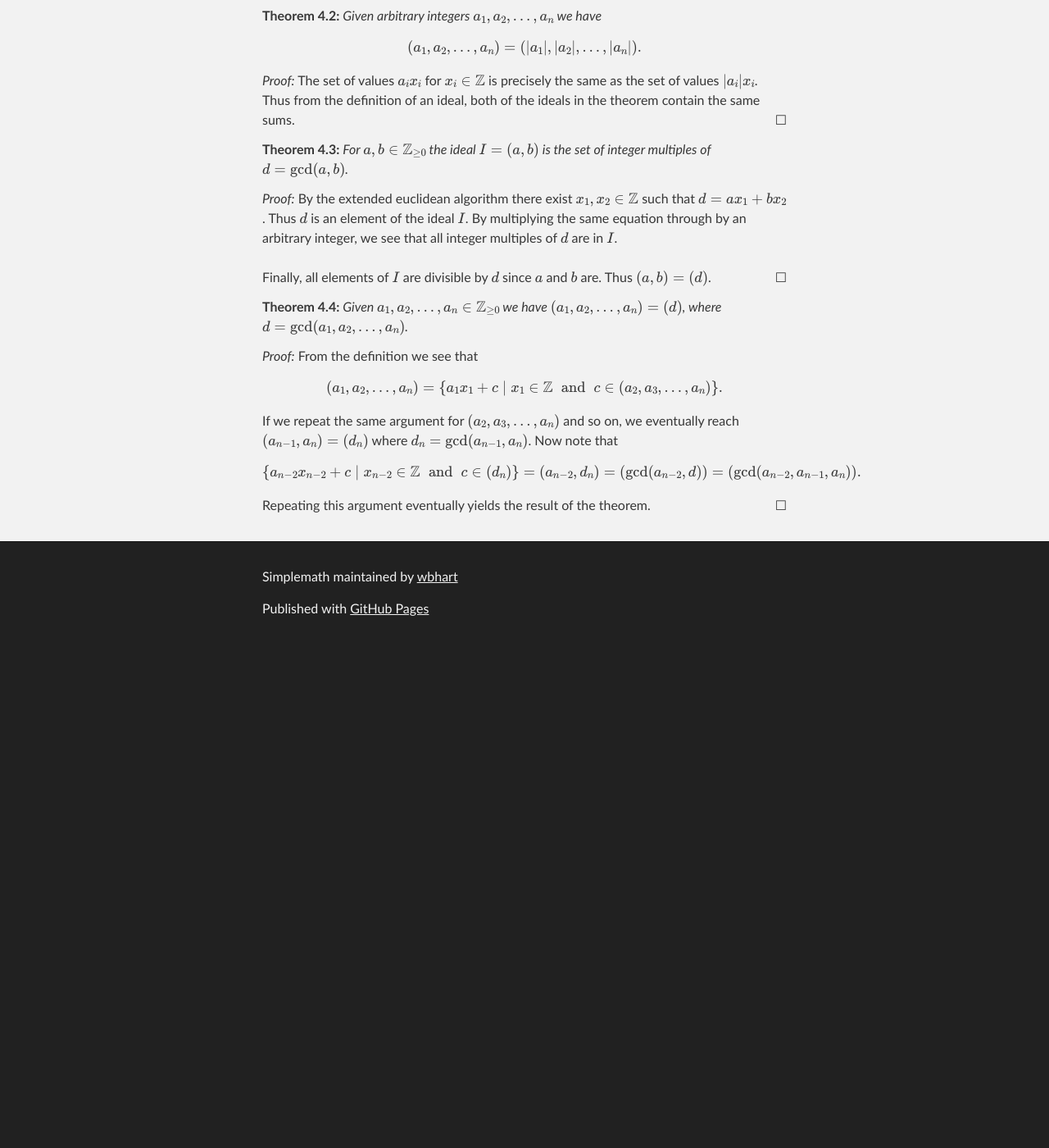
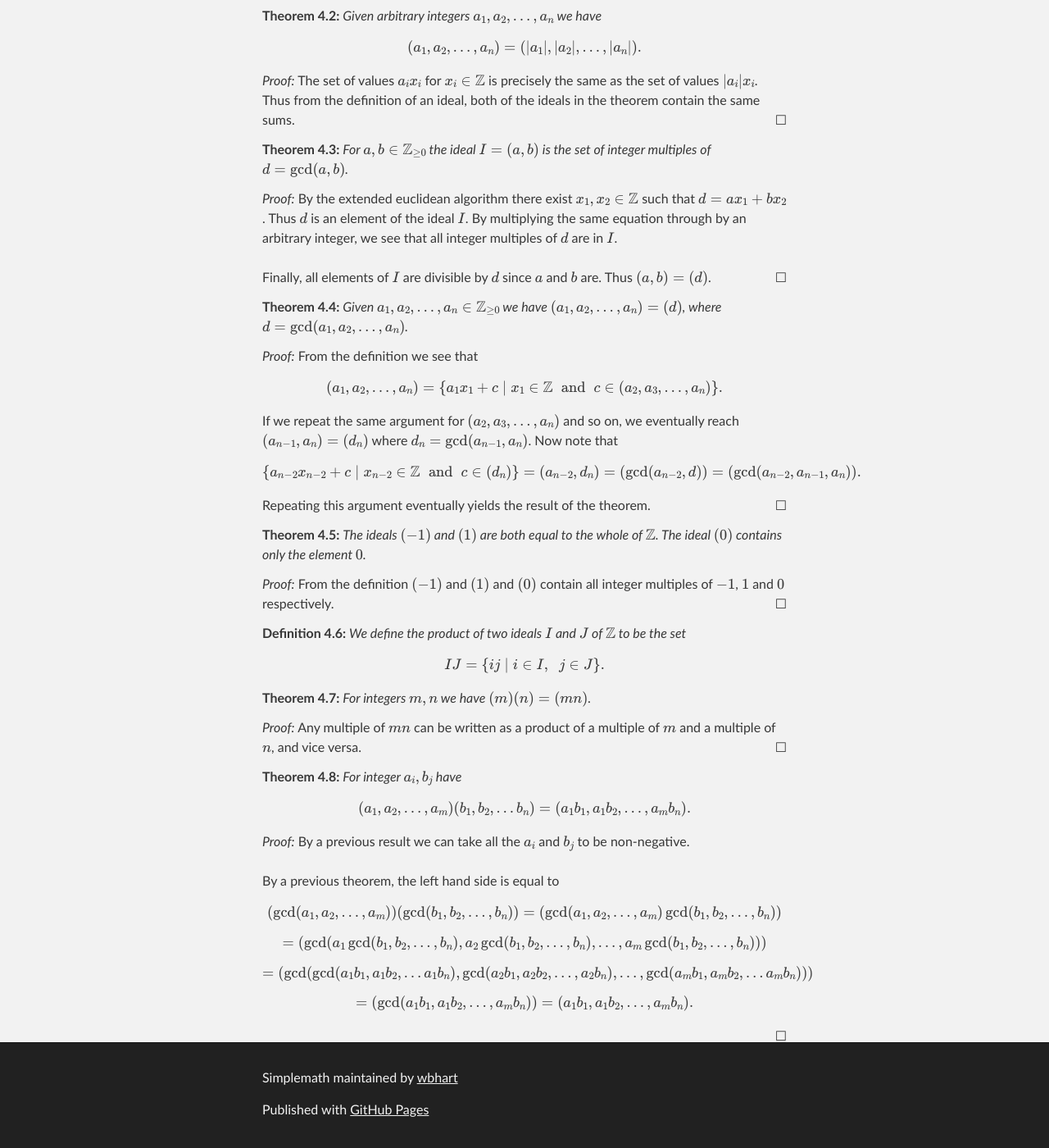
Before and after one commit to wbhart/SimpleMath, a Jekyll site: the page built from test.html, in a window 1280 px wide and 1400 px high, scrolled down 14139 px. Shown: the whole window at 82% size. Built offline with Jekyll 4.4.1, drawn with Linux system fonts in a browser that asks for light colours; formulas are drawn with MathJax 3; before the commit the page ends 14928 px from its top, so only the background shows below that.

Commit message:
Update test.html

```diff
--- a/test.html
+++ b/test.html
@@ -702,3 +702,32 @@ $$\{a_{n-2}x_{n-2} + c \;|\; x_{n-2} \in \Z \;\;\mbox{and}\;\; c \in (d_n)\} = (
 
 Repeating this argument eventually yields the result of the theorem.
 </proof>
+
+<theorem> The ideals $(-1)$ and $(1)$ are both equal to the whole of $\Z$. The ideal $(0)$ contains only the element $0$.
+</theorem>
+
+<proof> From the definition $(-1)$ and $(1)$ and $(0)$ contain all integer multiples of $-1$, $1$ and $0$ respectively.
+</proof>
+
+<definition> We define the product of two ideals $I$ and $J$ of $\Z$ to be the set
+$$IJ = \{ij \;|\; i \in I, \;\; j \in J\}.$$
+</definition>
+
+<theorem> For integers $m, n$ we have $(m)(n) = (mn)$.
+</theorem>
+
+<proof> Any multiple of $mn$ can be written as a product of a multiple of $m$ and a multiple of $n$, and vice versa.
+</proof>
+
+<theorem> For integer $a_i, b_j$ have
+$$(a_1, a_2, \ldots, a_m)(b_1, b_2, \ldots b_n) = (a_1b_1, a_1b_2, \ldots, a_mb_n).$$
+</theorem>
+
+<proof> By a previous result we can take all the $a_i$ and $b_j$ to be non-negative. </br></br>
+
+By a previous theorem, the left hand side is equal to
+$$(\gcd(a_1, a_2, \ldots, a_m))(\gcd(b_1, b_2, \ldots, b_n)) = (\gcd(a_1, a_2, \ldots, a_m)\gcd(b_1, b_2, \ldots, b_n))$$
+$$= (\gcd(a_1\gcd(b_1, b_2, \ldots, b_n), a_2\gcd(b_1, b_2, \ldots, b_n), \ldots, a_m\gcd(b_1, b_2, \ldots, b_n)))$$
+$$= (\gcd(\gcd(a_1b_1, a_1b_2, \ldots a_1b_n), \gcd(a_2b_1, a_2b_2, \ldots, a_2b_n), \ldots, \gcd(a_mb_1, a_mb_2, \ldots
+a_mb_n)))$$ $$= (\gcd(a_1b_1, a_1b_2, \ldots, a_mb_n)) = (a_1b_1, a_1b_2, \ldots, a_mb_n).$$
+</proof>
```
